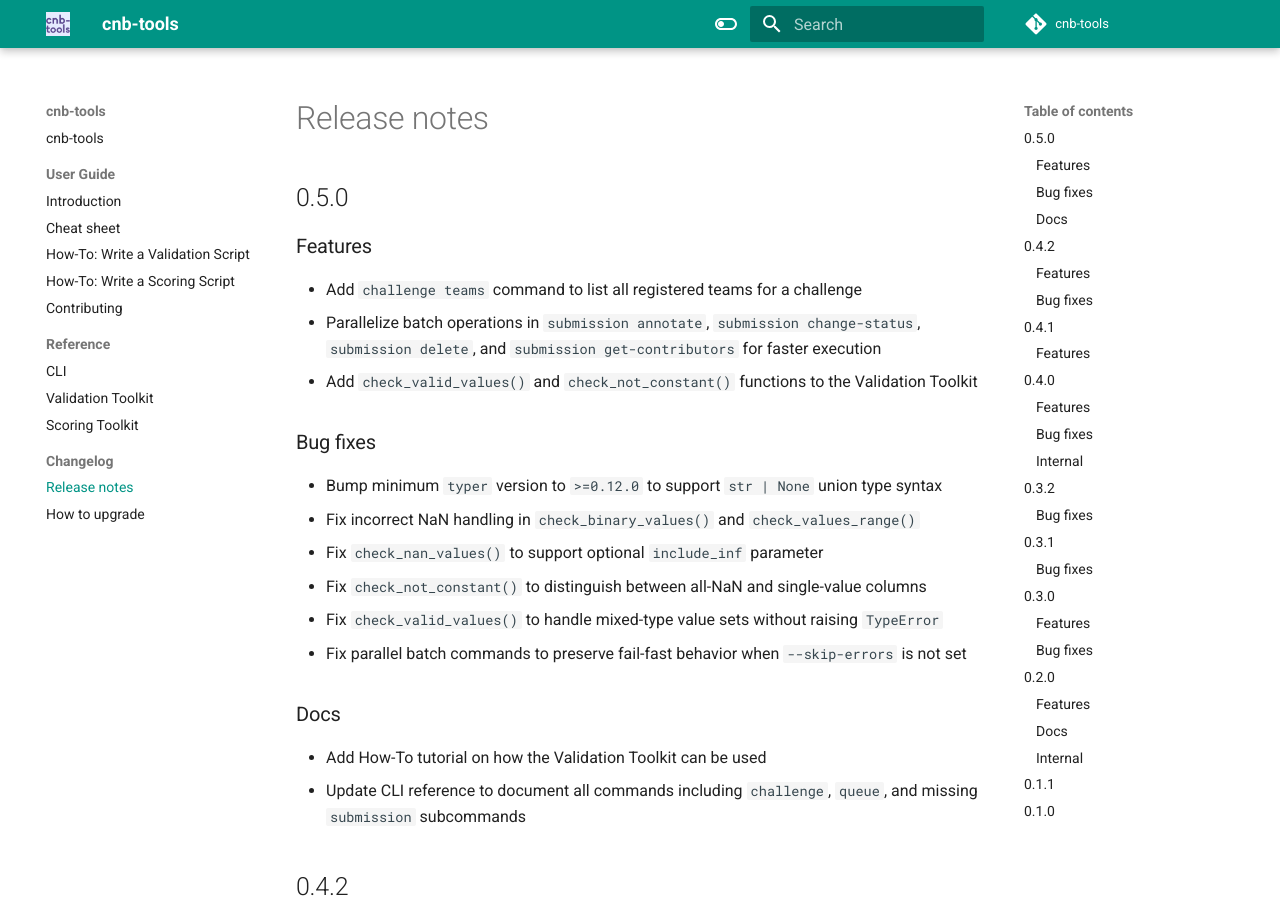
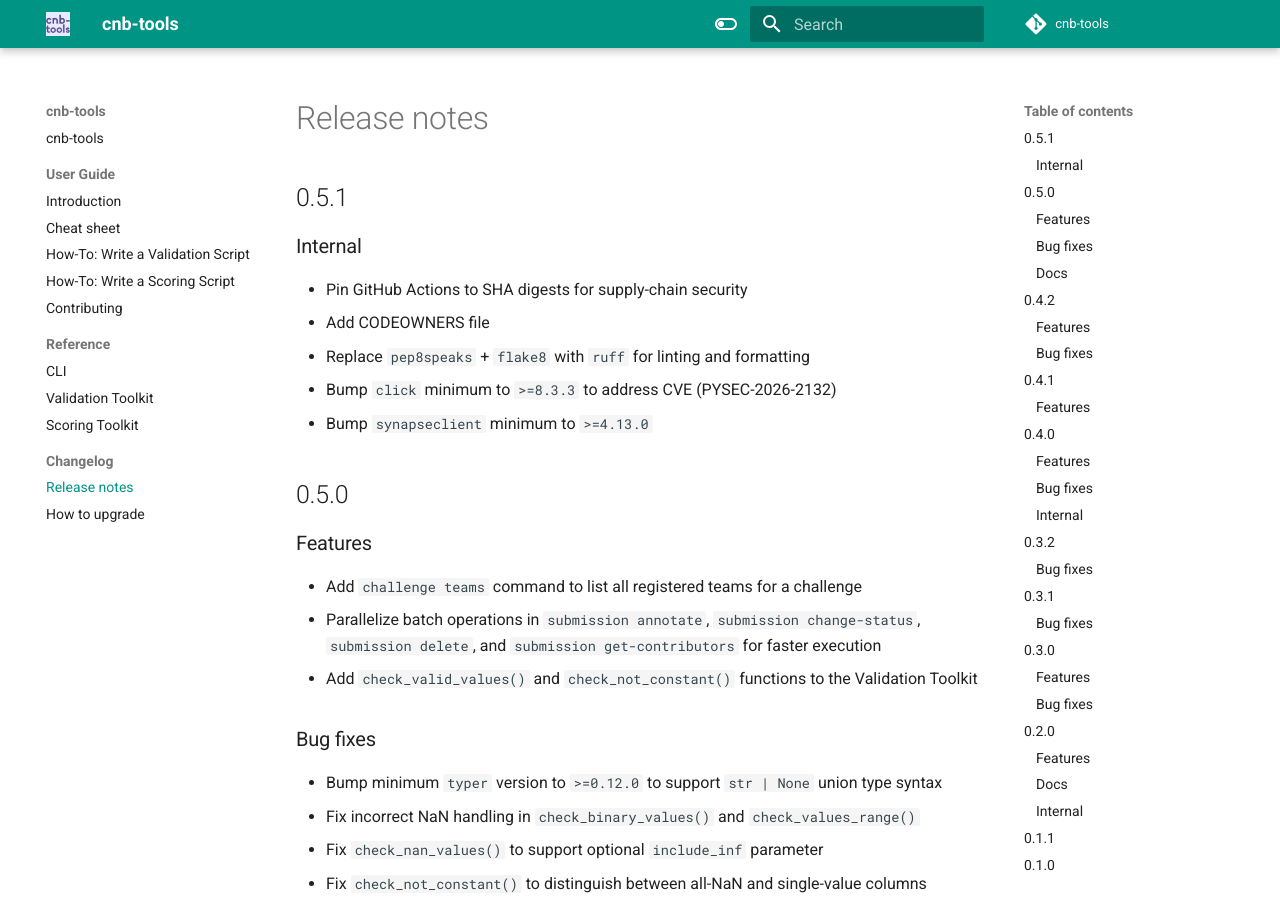
Before and after one commit to Sage-Bionetworks-Challenges/cnb-tools, an MkDocs documentation site: the page built from docs/changelog/release-notes.md, in a window 1280 px wide and 900 px high. Built offline with MkDocs 1.6.1 and Material for MkDocs 9.7.7, drawn with Linux system fonts in a browser that asks for light colours; comment, search, counter and statistics services are not loaded.

Commit message:
release prep/0.5.1

```diff
--- a/docs/changelog/release-notes.md
+++ b/docs/changelog/release-notes.md
@@ -1,3 +1,12 @@
+## 0.5.1
+
+### Internal
+- Pin GitHub Actions to SHA digests for supply-chain security
+- Add CODEOWNERS file
+- Replace `pep8speaks` + `flake8` with `ruff` for linting and formatting
+- Bump `click` minimum to `>=8.3.3` to address CVE (PYSEC-2026-2132)
+- Bump `synapseclient` minimum to `>=4.13.0`
+
 ## 0.5.0
 
 ### Features
--- a/pyproject.toml
+++ b/pyproject.toml
@@ -1,6 +1,6 @@
 [project]
 name = "cnb-tools"
-version = "0.5.0"
+version = "0.5.1"
 description = "Convenience tools/functions for challenges and benchmarking on Synapse.org"
 license = {text = "Apache-2.0"}
 authors = [
@@ -29,7 +29,7 @@ classifiers = [
 ]
 dependencies = [
     "typer>=0.12.0",
-    "synapseclient>=4.7.0",
+    "synapseclient>=4.13.0",
     "click>=8.3.3",
     "pandas>=2.0.3",
 ]
```
Also changed, not shown: 1 other file.
